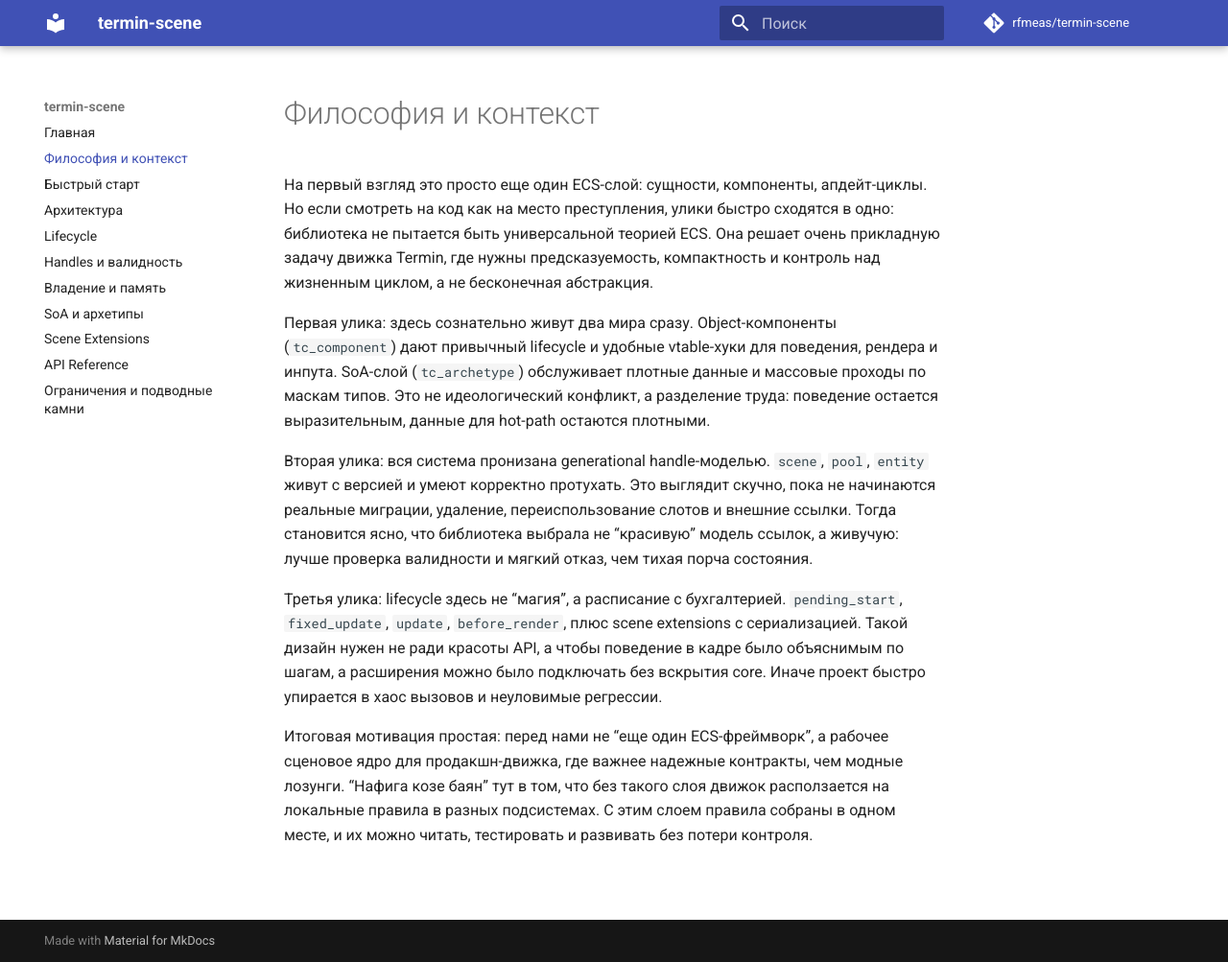
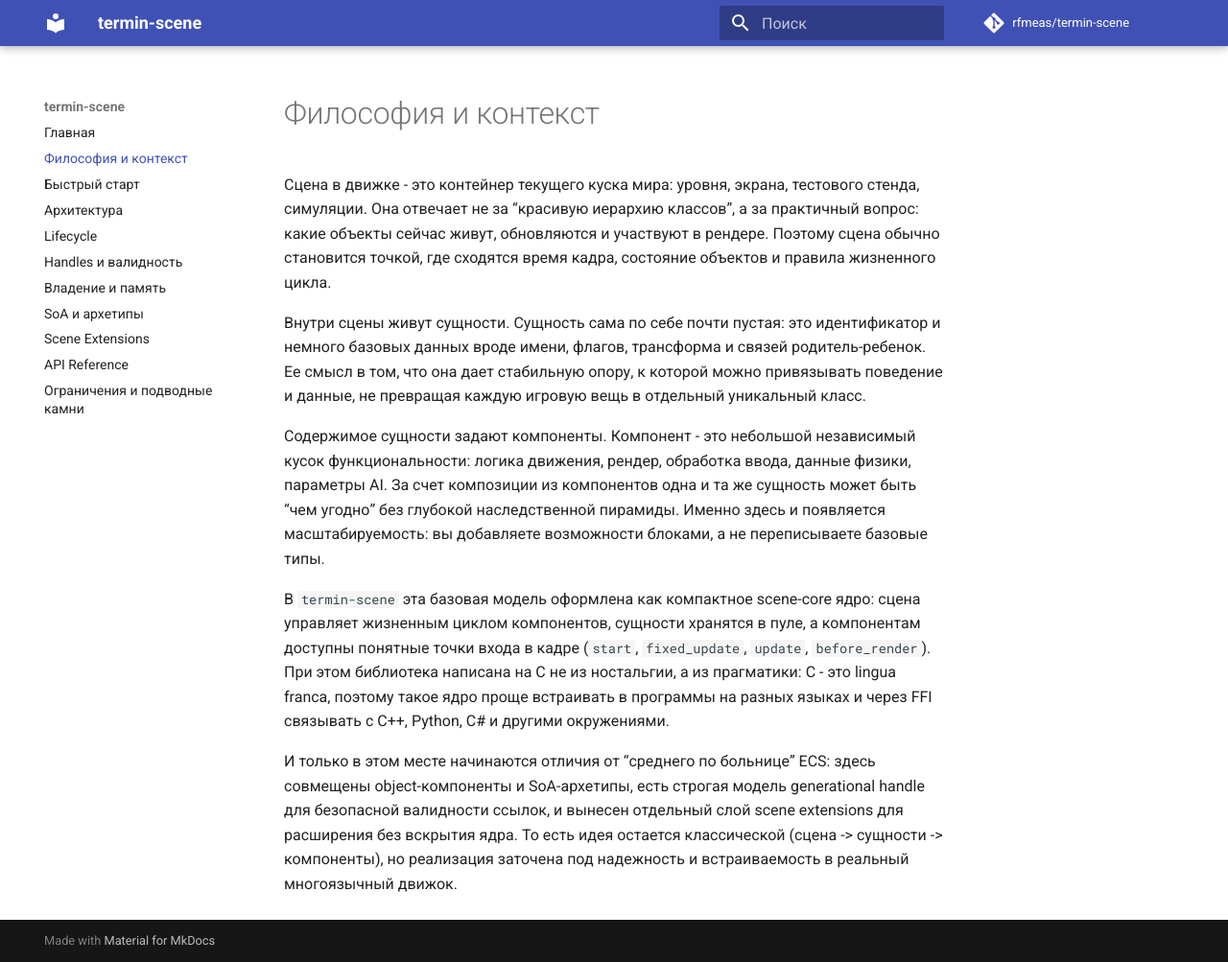
Before and after one commit to mirmik/termin-scene, an MkDocs documentation site: the page built from docs/philosophy.md, in a window 1280 px wide and 1003 px high. Shown: the whole window at 96% size. Built offline with MkDocs 1.6.1 and Material for MkDocs 9.7.7, drawn with Linux system fonts in a browser that asks for light colours; comment, search, counter and statistics services are not loaded.

Commit message:
'philosophy'

```diff
--- a/docs/philosophy.md
+++ b/docs/philosophy.md
@@ -1,11 +1,11 @@
 # Философия и контекст
 
-На первый взгляд это просто еще один ECS-слой: сущности, компоненты, апдейт-циклы. Но если смотреть на код как на место преступления, улики быстро сходятся в одно: библиотека не пытается быть универсальной теорией ECS. Она решает очень прикладную задачу движка Termin, где нужны предсказуемость, компактность и контроль над жизненным циклом, а не бесконечная абстракция.
+Сцена в движке - это контейнер текущего куска мира: уровня, экрана, тестового стенда, симуляции. Она отвечает не за “красивую иерархию классов”, а за практичный вопрос: какие объекты сейчас живут, обновляются и участвуют в рендере. Поэтому сцена обычно становится точкой, где сходятся время кадра, состояние объектов и правила жизненного цикла.
 
-Первая улика: здесь сознательно живут два мира сразу. Object-компоненты (`tc_component`) дают привычный lifecycle и удобные vtable-хуки для поведения, рендера и инпута. SoA-слой (`tc_archetype`) обслуживает плотные данные и массовые проходы по маскам типов. Это не идеологический конфликт, а разделение труда: поведение остается выразительным, данные для hot-path остаются плотными.
+Внутри сцены живут сущности. Сущность сама по себе почти пустая: это идентификатор и немного базовых данных вроде имени, флагов, трансформа и связей родитель-ребенок. Ее смысл в том, что она дает стабильную опору, к которой можно привязывать поведение и данные, не превращая каждую игровую вещь в отдельный уникальный класс.
 
-Вторая улика: вся система пронизана generational handle-моделью. `scene`, `pool`, `entity` живут с версией и умеют корректно протухать. Это выглядит скучно, пока не начинаются реальные миграции, удаление, переиспользование слотов и внешние ссылки. Тогда становится ясно, что библиотека выбрала не “красивую” модель ссылок, а живучую: лучше проверка валидности и мягкий отказ, чем тихая порча состояния.
+Содержимое сущности задают компоненты. Компонент - это небольшой независимый кусок функциональности: логика движения, рендер, обработка ввода, данные физики, параметры AI. За счет композиции из компонентов одна и та же сущность может быть “чем угодно” без глубокой наследственной пирамиды. Именно здесь и появляется масштабируемость: вы добавляете возможности блоками, а не переписываете базовые типы.
 
-Третья улика: lifecycle здесь не “магия”, а расписание с бухгалтерией. `pending_start`, `fixed_update`, `update`, `before_render`, плюс scene extensions с сериализацией. Такой дизайн нужен не ради красоты API, а чтобы поведение в кадре было объяснимым по шагам, а расширения можно было подключать без вскрытия core. Иначе проект быстро упирается в хаос вызовов и неуловимые регрессии.
+В `termin-scene` эта базовая модель оформлена как компактное scene-core ядро: сцена управляет жизненным циклом компонентов, сущности хранятся в пуле, а компонентам доступны понятные точки входа в кадре (`start`, `fixed_update`, `update`, `before_render`). При этом библиотека написана на C не из ностальгии, а из прагматики: C - это lingua franca, поэтому такое ядро проще встраивать в программы на разных языках и через FFI связывать с C++, Python, C# и другими окружениями.
 
-Итоговая мотивация простая: перед нами не “еще один ECS-фреймворк”, а рабочее сценовое ядро для продакшн-движка, где важнее надежные контракты, чем модные лозунги. “Нафига козе баян” тут в том, что без такого слоя движок расползается на локальные правила в разных подсистемах. С этим слоем правила собраны в одном месте, и их можно читать, тестировать и развивать без потери контроля.
+И только в этом месте начинаются отличия от “среднего по больнице” ECS: здесь совмещены object-компоненты и SoA-архетипы, есть строгая модель generational handle для безопасной валидности ссылок, и вынесен отдельный слой scene extensions для расширения без вскрытия ядра. То есть идея остается классической (сцена -> сущности -> компоненты), но реализация заточена под надежность и встраиваемость в реальный многоязычный движок.
```
